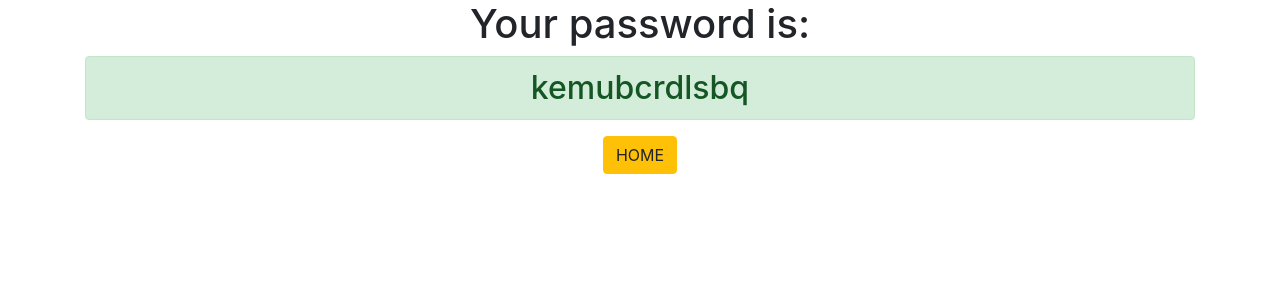
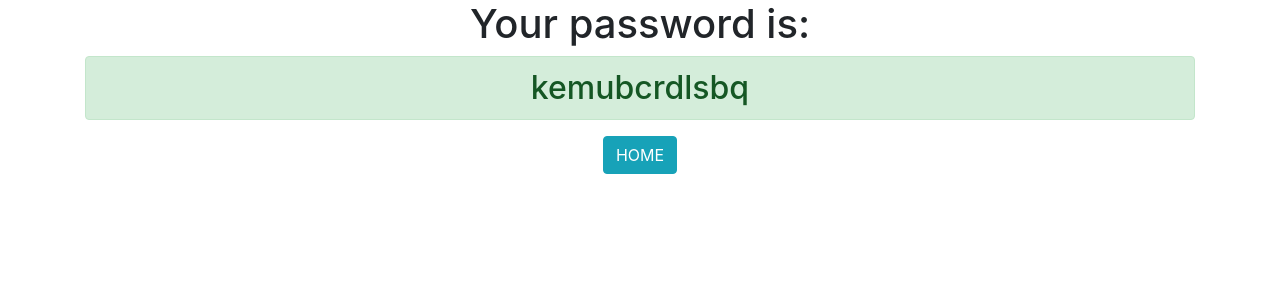
Before and after one commit to CollegeIndustry/django3-password-generator, a Django app: page /password/ in a window 1280 px wide. Shown: the top 300 px of the page. Run offline with Django 3.2, Linux system fonts and the light colour scheme.

Commit message:
I made some twist

```diff
--- a/generator/templates/generator/password.html
+++ b/generator/templates/generator/password.html
@@ -6,6 +6,6 @@
 
   <h2 class="alert alert-success">{{password}}</h2>
 
-  <a href = "{% url 'home' %}" class="btn btn-WARNING"> HOME </a>
+  <a href = "{% url 'home' %}" class="btn btn-info"> HOME </a>
 
 </div>
--- a/password_generator/settings.py
+++ b/password_generator/settings.py
@@ -20,7 +20,7 @@ BASE_DIR = Path(__file__).resolve().parent.parent
 # See https://docs.djangoproject.com/en/3.1/howto/deployment/checklist/
 
 # SECURITY WARNING: keep the secret key used in production secret!
-SECRET_KEY = 'xnoc0$8&z_f^mbv9*zz#5zo2_1+1lht0jn2r_e!w2_5jvo4ayx'
+SECRET_KEY = 'xnoc0$8&z_f^mbv9*zz#5zo2_1+1lht0jn2r_e!w2_5jvo4ayfhkdsahkx'
 
 # SECURITY WARNING: don't run with debug turned on in production!
 DEBUG = True
```
